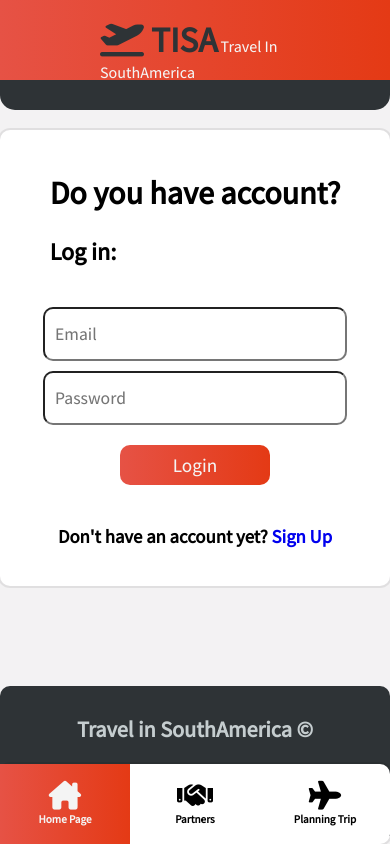
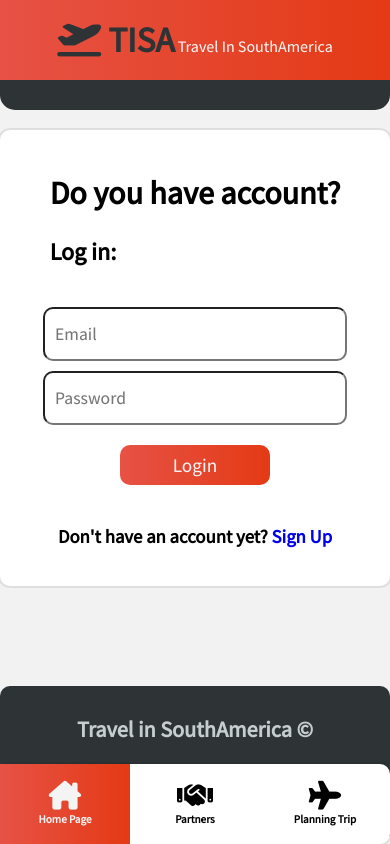
Before and after one commit to MosheHadadG/Travel-In-SouthAmerica, a React (Create React App) app: page / in a window 390 px wide. Built offline with nearby package versions, Linux system fonts and the light colour scheme; no server answers; a web font is replaced by a local one.

Commit message:
fixed logo

```diff
--- a/src/components/NavBar/NavBarResponsive.css
+++ b/src/components/NavBar/NavBarResponsive.css
@@ -1,5 +1,7 @@
 @media(max-width: 500px) {
   .logo {
     justify-content: center;
+    width: 100%;
+    padding: 0;
   }
 }
```
